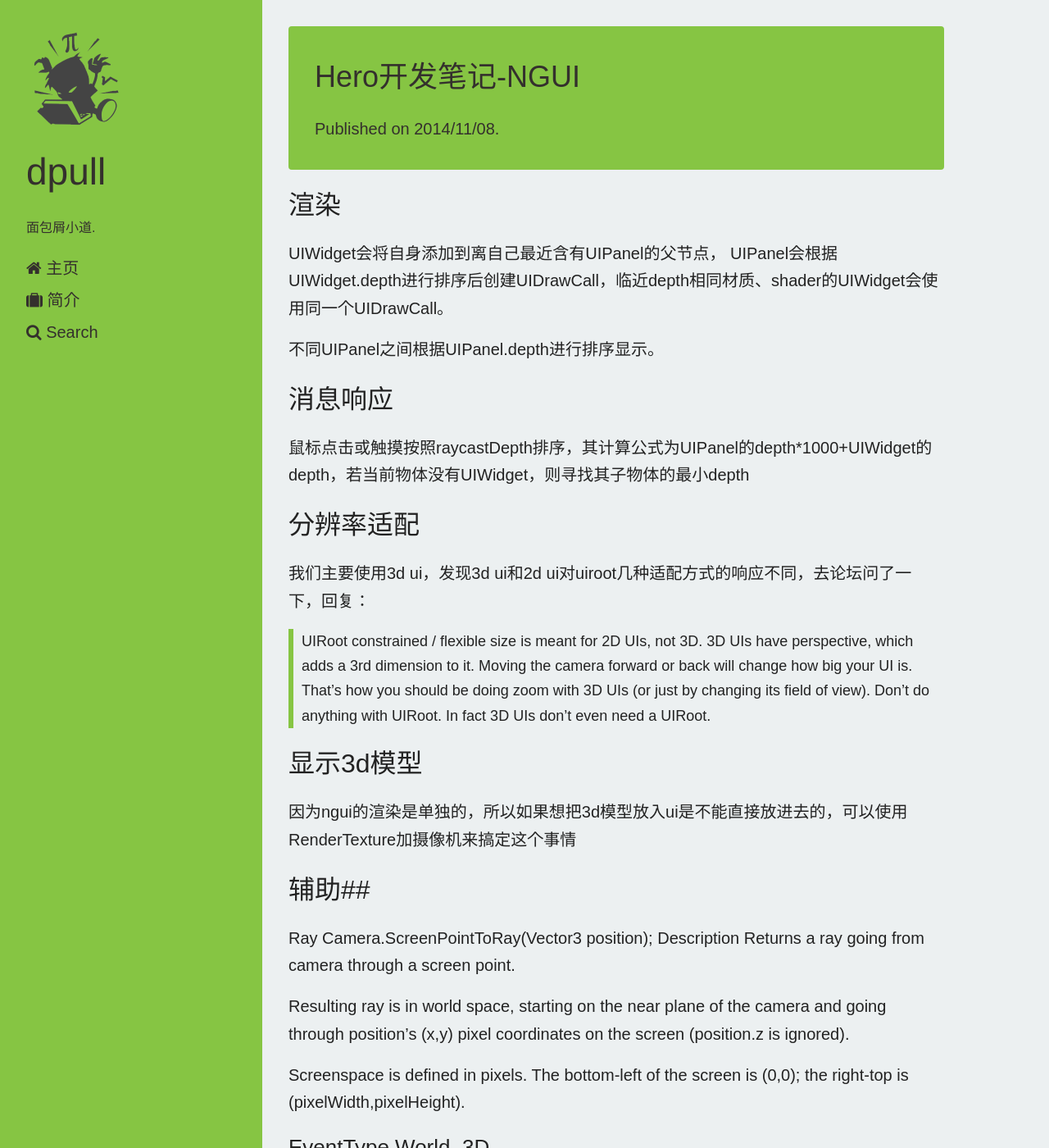
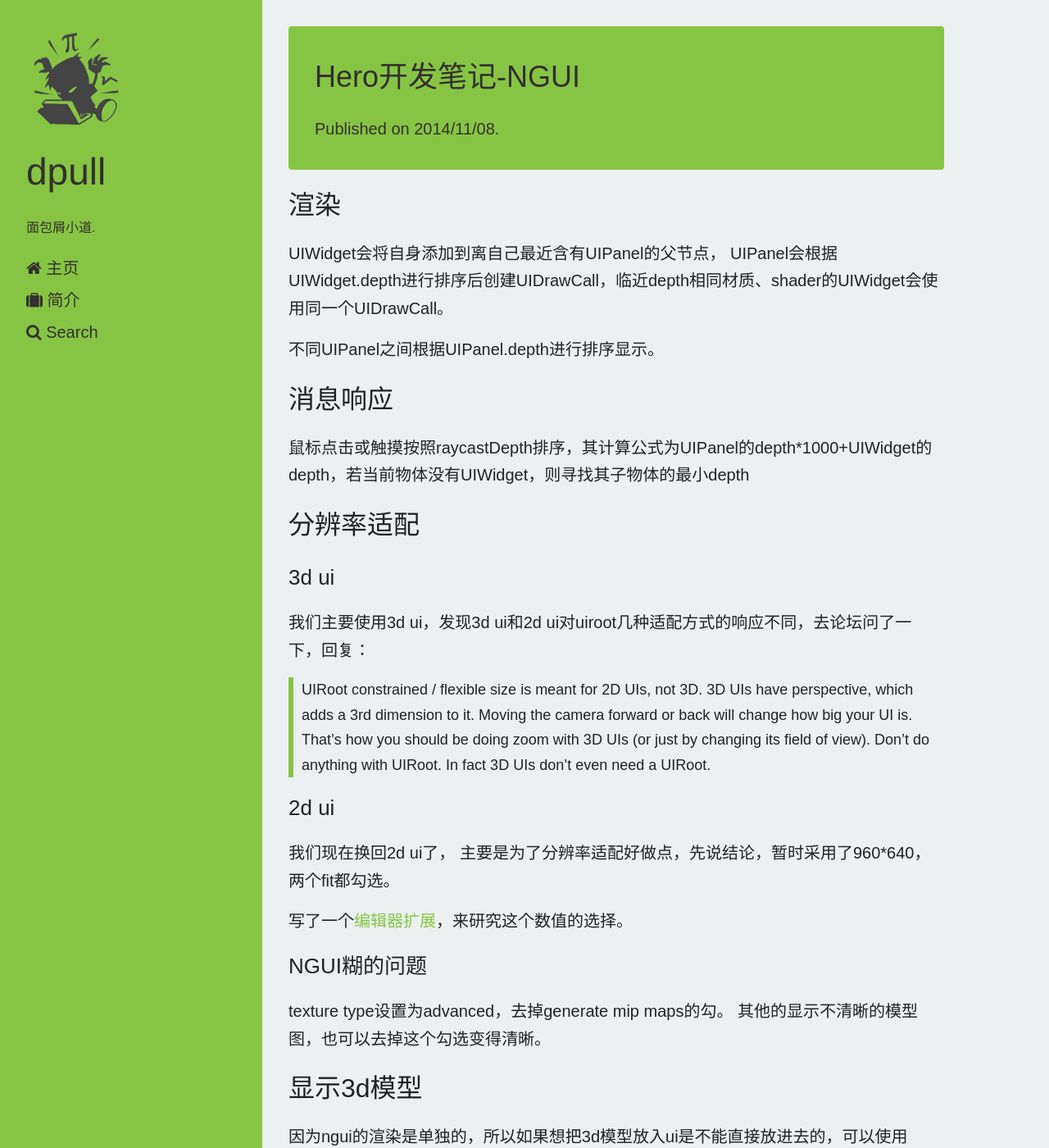
Before and after one commit to dpull/dpull.github.io, a Jekyll site: the page built from _posts/hero/2014-11-08-ngui.md, in a window 1280 px wide and 1400 px high. Shown: the whole window at 82% size. Built offline with Jekyll 4.4.1, drawn with Linux system fonts in a browser that asks for light colours; nearby versions of some CDN libraries; Markdown is read by kramdown in place of the engine named in the settings; comment, search, counter and statistics services are not loaded.

Commit message:
整理代码

```diff
--- a/_posts/hero/2014-11-08-ngui.md
+++ b/_posts/hero/2014-11-08-ngui.md
@@ -15,12 +15,22 @@
 鼠标点击或触摸按照raycastDepth排序，其计算公式为UIPanel的depth*1000+UIWidget的depth，若当前物体没有UIWidget，则寻找其子物体的最小depth
 
 ## 分辨率适配 ##
+### 3d ui ###
 我们主要使用3d ui，发现3d ui和2d ui对uiroot几种适配方式的响应不同，去论坛问了一下，回复：
 > UIRoot constrained / flexible size is meant for 2D UIs, not 3D. 3D UIs have perspective, which adds a 3rd dimension to it. Moving the camera forward or back will change how big your UI is. That's how you should be doing zoom with 3D UIs (or just by changing its field of view). Don't do anything with UIRoot. In fact 3D UIs don't even need a UIRoot.
 
+### 2d ui ###
+我们现在换回2d ui了， 主要是为了分辨率适配好做点，先说结论，暂时采用了960*640，两个fit都勾选。
+
+写了一个[编辑器扩展](https://github.com/dpull/unity3d-tools/blob/master/UIAdapterEditor.cs)，来研究这个数值的选择。
+
+### NGUI糊的问题 ###
+texture type设置为advanced，去掉generate mip maps的勾。
+其他的显示不清晰的模型图，也可以去掉这个勾选变得清晰。
+
+
 ## 显示3d模型 ##
 因为ngui的渲染是单独的，所以如果想把3d模型放入ui是不能直接放进去的，可以使用RenderTexture加摄像机来搞定这个事情
-
 
 ##辅助##
 Ray Camera.ScreenPointToRay(Vector3 position);
```
